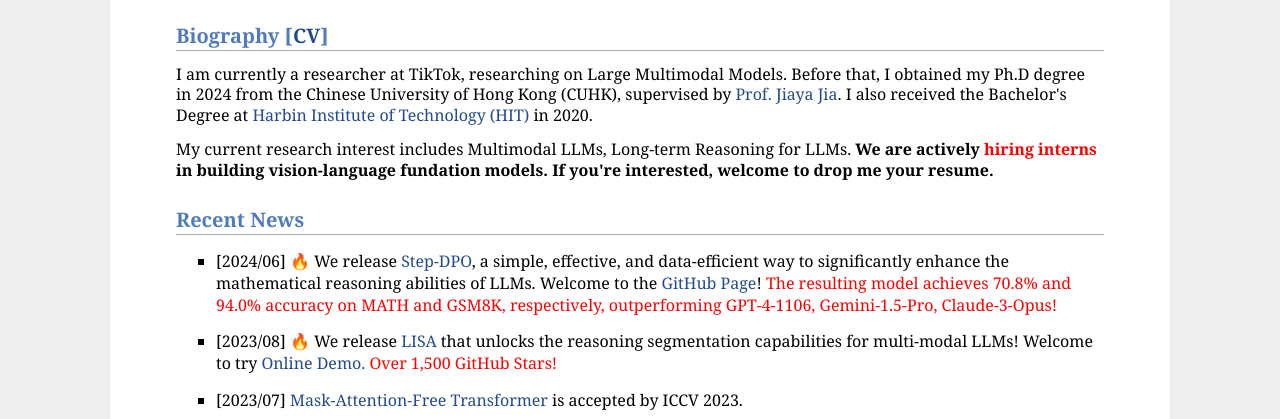
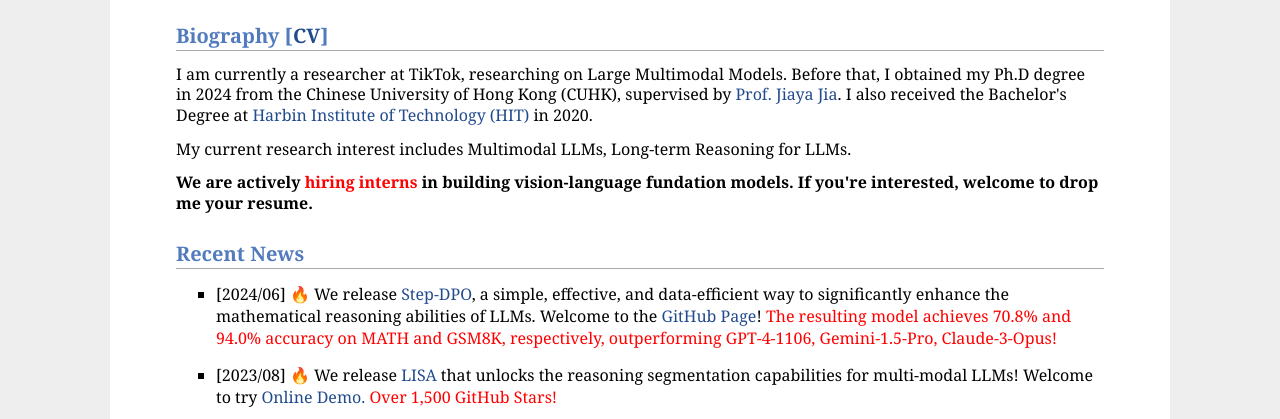
Before and after one commit to X-Lai/X-Lai.github.io, a plain HTML site: page index.html in a window 1280 px wide. Shown: the part 309-728 px from the top of the page. Drawn offline with Linux system fonts and the light colour scheme.

Commit message:
update info

```diff
--- a/index.html
+++ b/index.html
@@ -66,7 +66,9 @@ ga('send', 'pageview');
     I am currently a researcher at TikTok, researching on Large Multimodal Models. Before that, I obtained my Ph.D degree in 2024 from the Chinese University of Hong Kong (CUHK), supervised by <a href="https://jiaya.me/">Prof. Jiaya Jia</a>.
 	I also received the Bachelor's Degree at <a href="http://encs.hit.edu.cn/">Harbin Institute of Technology (HIT)</a> in 2020.
   	</p><p>
-	My current research interest includes Multimodal LLMs, Long-term Reasoning for LLMs. <b>We are actively <dev style="color:red;">hiring interns</dev> in building vision-language fundation models. If you're interested, welcome to drop me your resume.</b>
+	My current research interest includes Multimodal LLMs, Long-term Reasoning for LLMs.
+	</p><p>
+	<b>We are actively <dev style="color:red;">hiring interns</dev> in building vision-language fundation models. If you're interested, welcome to drop me your resume.</b>
 	</p>
 <p></p>
 
```
